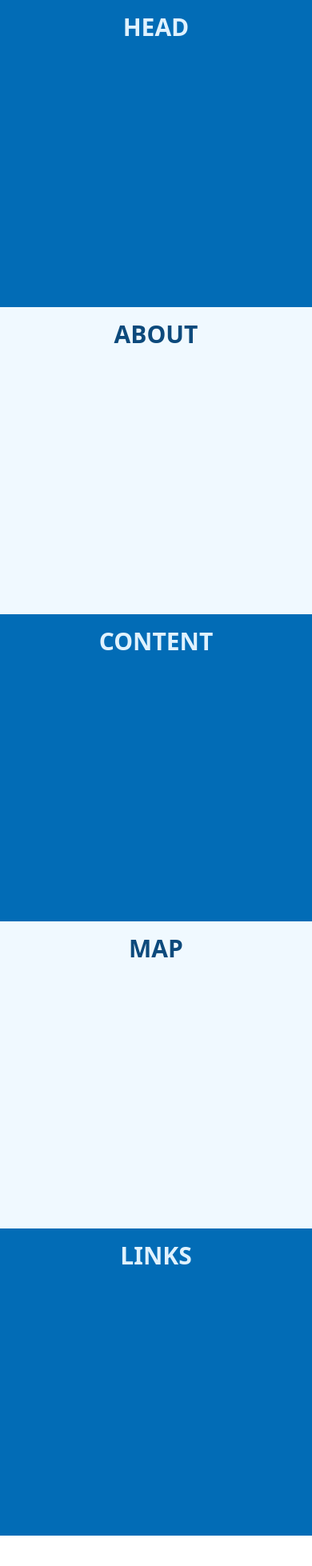
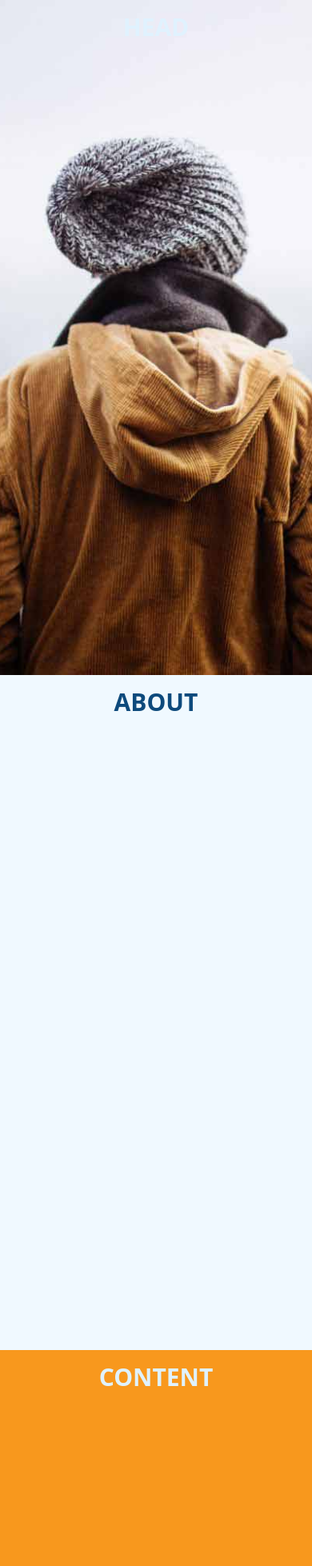
Before and after one commit to luckponte/bereana-site, a website: page src/index.html in a window 390 px wide. Shown: the top 1958 px of the page at 80% size. Before the commit the page ends 1920 px from the top, so only its background shows below. Drawn offline with nearby package versions, Linux system fonts and the light colour scheme; files that its build step writes are made by us from their sources.

Commit message:
Setup parallax effect

```diff
--- a/src/imports.css
+++ b/src/imports.css
@@ -4,6 +4,6 @@
 
 @layer components {
     .panel {
-        @apply p-4 md:p-8 w-full h-96
+        @apply p-4 md:p-8 w-full h-screen
     }
 }
--- a/src/index.html
+++ b/src/index.html
@@ -10,23 +10,23 @@
   </head>
   <body>
     <!-- HEAD -->
-    <div class="panel bg-main-light">
+    <div class="panel bg-main-light bg-head-panel lg:bg-fixed bg-center bg-no-repeat bg-cover" id="header">
       <h1 class="text-center text-sky-100 text-3xl font-bold">HEAD</h1>
     </div>
     <!-- ABOUT -->
-    <div class="panel bg-sky-50">
+    <div class="panel bg-sky-50 lg:h-96" id="about">
       <h1 class="text-center text-main-dark text-3xl font-bold">ABOUT</h1>
     </div>
     <!-- CONTENT -->
-    <div class="panel bg-main-light">
+    <div class="panel bg-highlight-dark lg:bg-fixed" id="content">
       <h1 class="text-center text-sky-100 text-3xl font-bold">CONTENT</h1>
     </div>
     <!-- MAP -->
-    <div class="panel bg-sky-50">
+    <div class="panel bg-sky-50 lg:h-96" id="map">
       <h1 class="text-center text-main-dark text-3xl font-bold">MAP</h1>
     </div>
     <!-- LINKS -->
-    <div class="panel bg-main-light">
+    <div class="panel bg-main-light lg:bg-fixed" id="links">
       <h1 class="text-center text-sky-100 text-3xl font-bold">LINKS</h1>
     </div>
   </body>
--- a/tailwind.config.js
+++ b/tailwind.config.js
@@ -4,12 +4,15 @@ module.exports = {
   theme: {
     extend: {
       colors: {
-        'main-dark': '#0D4A7C',
-        'main-light': '#026CB6',
-        'highlight-dark': '#F8981D',
-        'highlight-light': '#FFDD00',
+        "main-dark": "#0D4A7C",
+        "main-light": "#026CB6",
+        "highlight-dark": "#F8981D",
+        "highlight-light": "#FFDD00",
+      },
+      backgroundImage: {
+        "head-panel": "url('/src/img/img_parallax.jpg')",
       },
     },
   },
   plugins: [],
-}
+};
```
Also changed, not shown: src/img/img_parallax.jpg (added).
